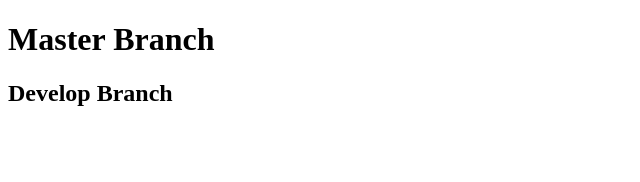
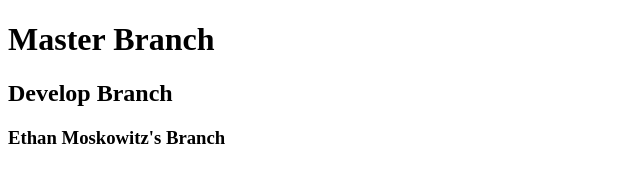
Before and after one commit to hannahvandusen/teamGit, a plain HTML site: page index.html in a window 1280 px wide. Shown: the whole page, without its empty margins (0-640 px from the left). Drawn offline with Linux system fonts and the light colour scheme.

Commit message:
Added Ethan's Branch h3

```diff
--- a/index.html
+++ b/index.html
@@ -9,5 +9,6 @@
 <body>
     <h1>Master Branch</h1>
     <h2>Develop Branch</h2>
+    <h3>Ethan Moskowitz's Branch</h3>
 </body>
 </html>
```
